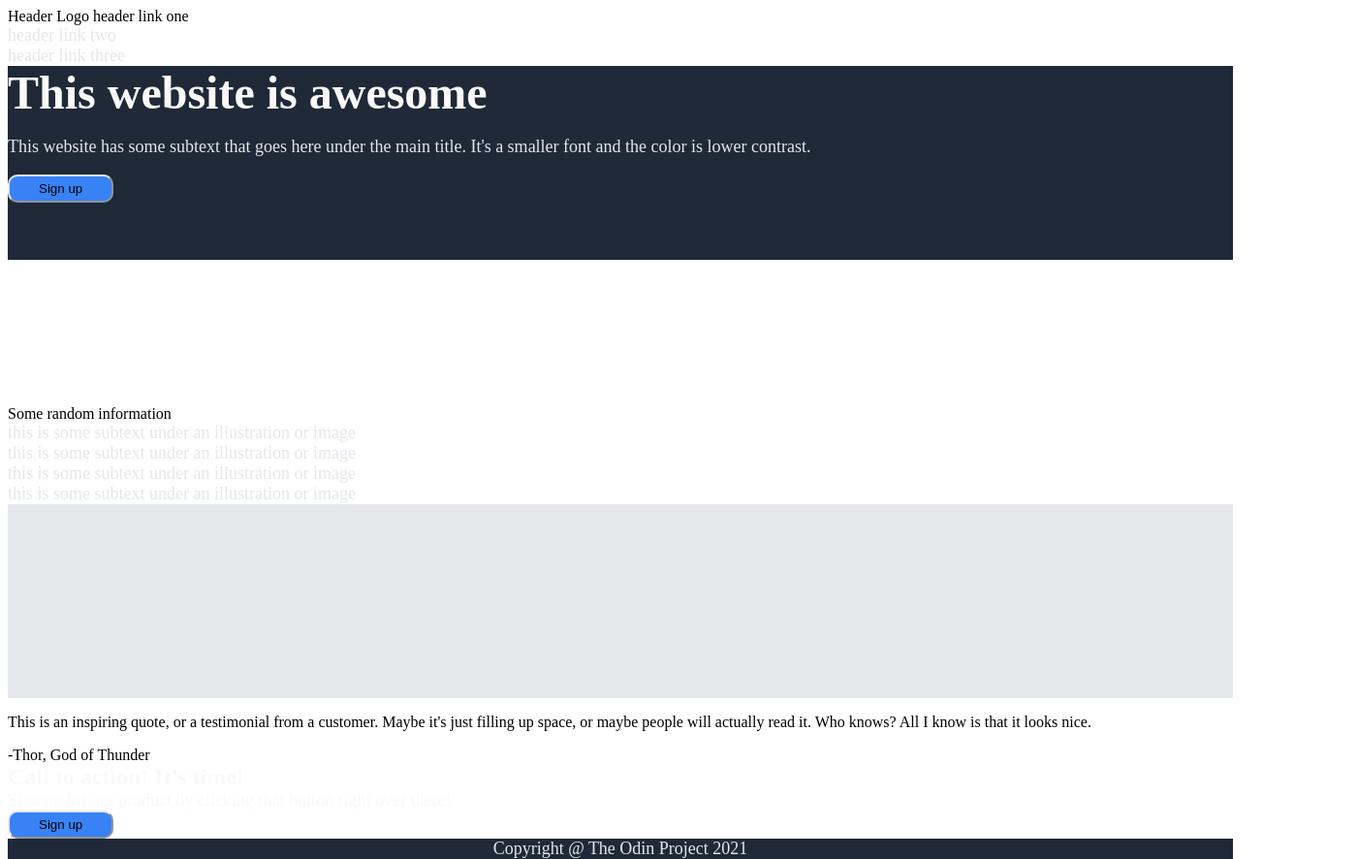
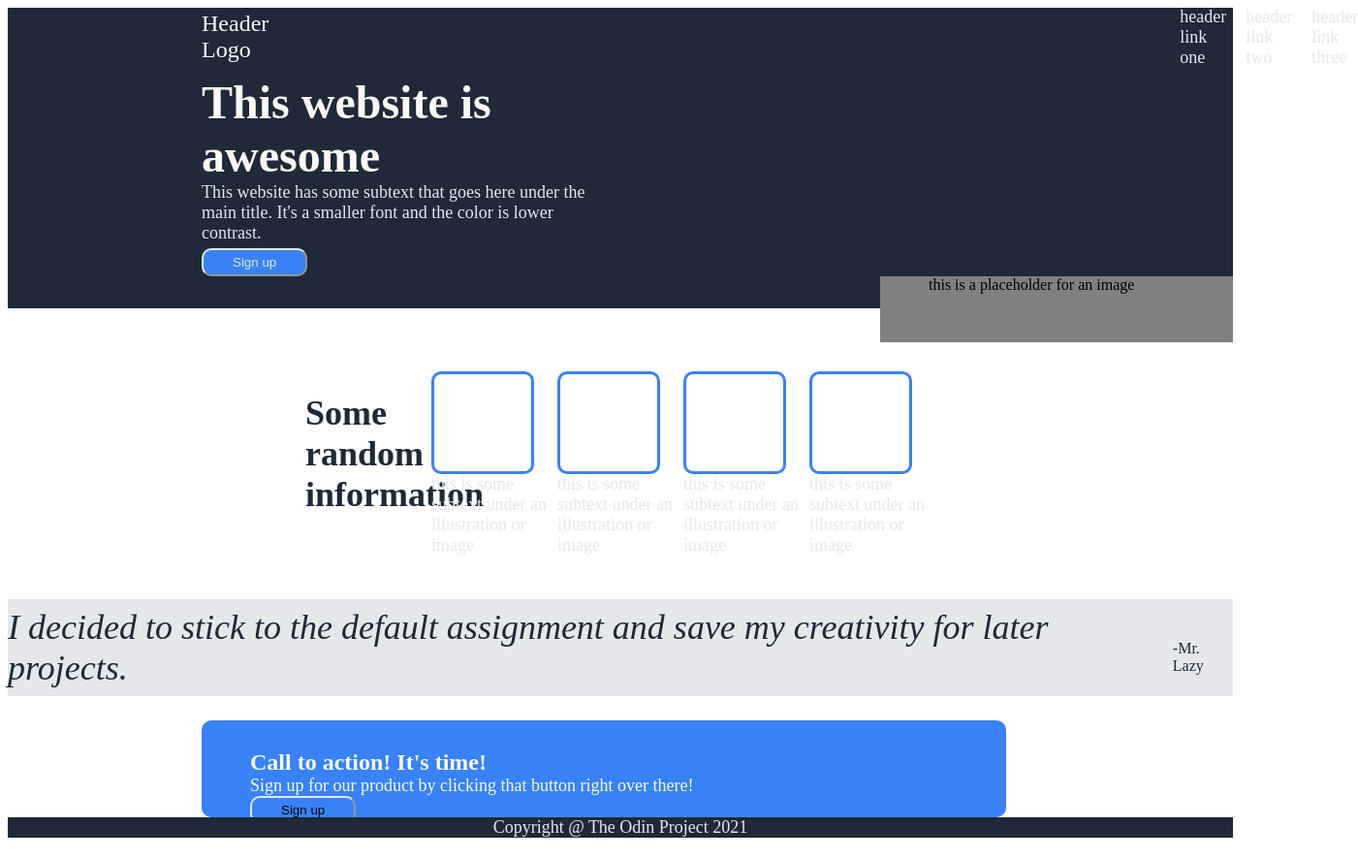
Before and after one commit to tptheautis/Project-Landing-Page, a plain HTML site: page index.html in a window 1280 px wide. Shown: the whole page at 97% size, 1401 px wide, since content can reach past the window. After the commit the page ends 864 px from the top, so only its background shows below. Drawn offline with Linux system fonts and the light colour scheme.

Commit message:
starting to bring it all together... not really

```diff
--- a/index.html
+++ b/index.html
@@ -2,41 +2,67 @@
 
 <html lang="en">
 <head>
-    <meta charset="utf-8"
-    <title>Header Logo</title>
-    <link rel="stylesheet" href="style.css"
+    <meta charset="utf-8">
+    <link rel="stylesheet" href="style.css">
+    <title>Landing Page</title>
+    <div class="header">
+        <div class="headerlogo">Header Logo</div>
+        <div class="links"></div>
             <a>header link one</a>
             <a>header link two</a>
             <a>header link three</a>
+        </div>
+    </div>
 </head>
 
 <body>
-    <div class="rowcontainer">
+    <div class="container">
         <div class="rowone">
+            <div class="rowonesubcontainer">
                 <div class="awesome">This website is awesome</div>
-            <p class="subtext"> This website has some subtext that goes here under the
+                <div class="subtext"> This website has some subtext that goes here under the
                     main title. It's a smaller font and the color is lower
                     contrast.
+                </div>
+                <div class="buttonone">
+                    <button class="button">Sign up</button>
+                </div>
+            </div>
+            <div class="placeholder">this is a placeholder for an image</div>
+        </div>
+        <div class="rowtwo">
+            <div class="boxtwo">
+                <div class="informationheader">Some random information</div>
+            </div>
+            <div class="boxtwo">
+                <div class="box"></div>
+                <div class="subtext">this is some subtext under an illustration or image</div>
+            </div>
+            <div class="boxtwo">
+                <div class="box"></div>
+                <div class="subtext">this is some subtext under an illustration or image</div>
+            </div>
+            <div class="boxtwo">
+                <div class="box"></div>
+                <div class="subtext">this is some subtext under an illustration or image</div>
+            </div>
+            <div class="boxtwo">
+                <div class="box"></div>
+                <div class="subtext">this is some subtext under an illustration or image</div>
+            </div>
+            </div>
+        <div class="rowthree">
+             <p class="quotesection">I decided to stick to the default assignment and
+                save my creativity for later projects.
              </p>
-            <button>Sign up</button>
-        </div>
-        <div class="rowtwo"></div>
-            <div class="random">Some random information</div>
-            <div class="subtext">this is some subtext under an illustration or image</div>
-            <div class="subtext">this is some subtext under an illustration or image</div>
-            <div class="subtext">this is some subtext under an illustration or image</div>
-            <div class="subtext">this is some subtext under an illustration or image</div>
-        <div class="rowthree"></div>
-            <p class="inspiring quote"> This is an inspiring quote, or a testimonial from a
-                customer. Maybe it's just filling up space, or maybe
-                people will actually read it. Who knows? All I know is that it looks nice.
-            </p>
-            <div class="thor">-Thor, God of Thunder</div>
+                <div class="thor">-Mr. Lazy</div>
             </div>
         <div clas="rowfour">
+            <div class="bluebox">
              <div class="cta">Call to action! It's time!</div>
              <div class="there">Sign up for our product by clicking that button right over there!</div>
-            <button>Sign up</button>
+             <button class="signup">Sign up</button>
+            </div>
         </div>
     </div>
     <div class="footer">
--- a/style.css
+++ b/style.css
@@ -9,20 +9,30 @@ body {
     color: #F9FAF8;
 }
 
-.box {
-    background-color: white;
-    border: 3px solid #3882F6;
-    margin: 10px;
-    border-radius: 10px;
-    width: 150px;
-    height: 100px;
+.rowonesubcontainer {
+    display: flex;
+    flex-direction: column;
+    width: 400px;
+    margin-left: 200px;
+    margin-top: 10px;
+}
+
+.buttonone {
+    display: flex;
+    margin-top: 5px;
 }
 
 .awesome {
-
     color: #F9FAF8;
     font-size: 48px;
     font-weight: 900;
+}
+
+.placeholder {
+    margin-left: 900px;
+    background-color: grey;
+    padding: 0px 50px 50px;
+    margin-top: 0;
 }
 
 a, .subtext {
@@ -49,6 +59,7 @@ button {
 .button {
     color: #E5E7EB;
 }
+
 .header {
     background-color: #1F2937;
     display: flex;
@@ -57,12 +68,6 @@ button {
     height: 60px;
     margin-bottom: 0px;
     gap: 20px;
-}
-
-.informationheader {
-   font-size: 36px;
-   font-weight: 900;
-   color: #1F2937;
 }
 
 .quotesection {
@@ -75,12 +80,13 @@ button {
 
 
 .container {
-
+    display: flex;
+    flex-direction: column;
 
 }
 
 .rowone {
-    height: 200px;
+    height: 250px;
     background-color: #1F2937;
 }
 
@@ -93,15 +99,49 @@ button {
 }
 
 .rowtwo {
-    height: 150px;
+    display: flex;
+    justify-content: center;
+    align-items: center;
+    flex-wrap: wrap;
+    height: 300px;
+}
 
+.boxtwo {
+    display: flex;
+    flex-direction: column;
+    width: 130px;
+    align-content: center;
+}
+
+.informationheader {
+    display: flex;
+    flex-direction: column;
+    font-size: 36px;
+    font-weight: 900;
+    color: #1F2937;
+ }
+
+.box {
+    background-color: white;
+    border: 3px solid #3882F6;
+    margin-top: 20px;
+    border-radius: 10px;
+    width: 100px;
+    height: 100px;
 }
 
 .rowthree {
-    height: 200px;
+    display: flex;
+    justify-content: center;
+    align-items: center;
+    gap: 30px;
+    height: 100px;
     background-color: #E5E7EB;
     color: #1F2937;
+}
 
+.thor {
+    margin-top: 20px;
 }
 
 .rowfour {
@@ -112,11 +152,19 @@ button {
 
 .bluebox {
     background-color: #3882F6;
-    width: 800px;
-    height: 100px;
+    padding: 30px;
+    padding-left: 50px;
+    width: 750px;
+    height: 40px;
     border-radius: 10px;
+    margin-left: 200px;
+    margin-top: 25px;
 }
 
+.signup {
+    display: flex;
+    justify-content: center;
+}
 .cta {
     color: #F9FAF8;
     font-size: 24px;
```
Lines whose indentation alone changed are shown as unchanged.
